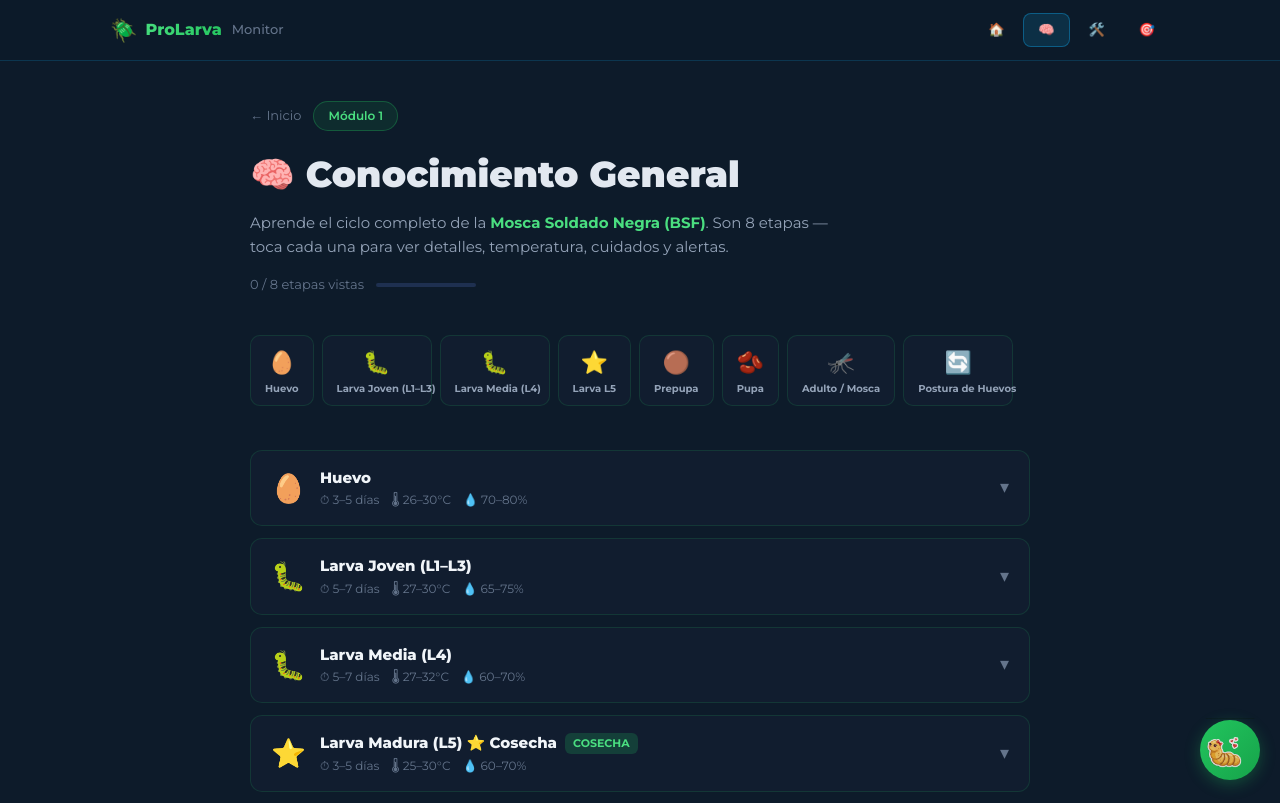
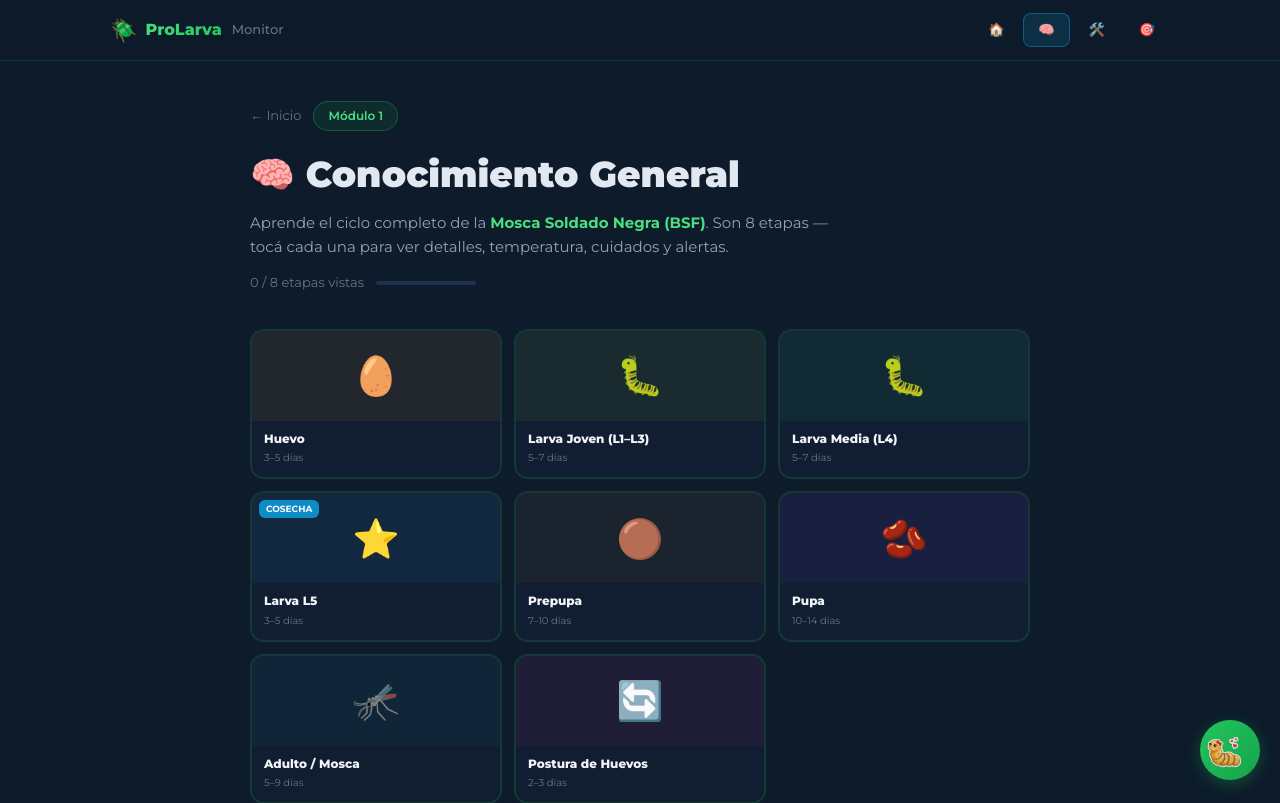
Before and after one commit to coronelzuth/prolarva, a Next.js app: page /conocimiento in a window 1280 px wide. Shown: the top 803 px of the page. Built offline with nearby package versions, Linux system fonts and the light colour scheme.

Commit message:
feat: grid 3x3 en conocimiento + soporte de fotos por etapa

```diff
--- a/src/app/conocimiento/page.tsx
+++ b/src/app/conocimiento/page.tsx
@@ -16,15 +16,15 @@ export default function ConocimientoPage() {
     markStageViewed(id);
   };
 
-  const allViewed = stages.every(s => progress.stagesViewed.includes(s.id));
+  const handleComplete = () => { markCompleted('conocimiento'); };
 
-  const handleComplete = () => {
-    markCompleted('conocimiento');
-  };
+  const activeStage = stages.find(s => s.id === expanded);
 
   return (
     <div style={{ maxWidth: 820, margin: '0 auto', padding: '40px 20px 80px' }}>
-      <div style={{ marginBottom: 40 }}>
+
+      {/* Header */}
+      <div style={{ marginBottom: 36 }}>
         <Link href="/" style={{ fontSize: 13, color: '#64748b', textDecoration: 'none', display: 'inline-flex', alignItems: 'center', gap: 4, marginBottom: 16 }}>
           ← Inicio
         </Link>
@@ -35,103 +35,128 @@ export default function ConocimientoPage() {
           🧠 Conocimiento General
         </h1>
         <p style={{ fontSize: 15, color: '#94a3b8', lineHeight: 1.6, maxWidth: 600 }}>
-          Aprende el ciclo completo de la <strong style={{ color: '#4ade80' }}>Mosca Soldado Negra (BSF)</strong>. Son 8 etapas — toca cada una para ver detalles, temperatura, cuidados y alertas.
+          Aprende el ciclo completo de la <strong style={{ color: '#4ade80' }}>Mosca Soldado Negra (BSF)</strong>. Son 8 etapas — tocá cada una para ver detalles, temperatura, cuidados y alertas.
         </p>
-
-        <div style={{ marginTop: 16, display: 'flex', alignItems: 'center', gap: 12 }}>
-          <div style={{ fontSize: 13, color: '#64748b' }}>
-            {progress.stagesViewed.length} / {stages.length} etapas vistas
-          </div>
+        <div style={{ marginTop: 14, display: 'flex', alignItems: 'center', gap: 12 }}>
+          <div style={{ fontSize: 13, color: '#64748b' }}>{progress.stagesViewed.length} / {stages.length} etapas vistas</div>
           <div style={{ width: 100, height: 4, background: '#1e3050', borderRadius: 2 }}>
             <div style={{ width: `${(progress.stagesViewed.length / stages.length) * 100}%`, height: '100%', background: '#22c55e', borderRadius: 2, transition: 'width 0.3s' }} />
           </div>
         </div>
       </div>
 
-      {/* Ciclo visual */}
-      <div style={{ display: 'flex', gap: 8, overflowX: 'auto', paddingBottom: 12, marginBottom: 32 }}>
-        {stages.map((stage, i) => (
+      {/* Grid 3 x 3 */}
+      <div style={{ display: 'grid', gridTemplateColumns: 'repeat(3, 1fr)', gap: 12, marginBottom: 28 }}>
+        {stages.map((stage) => {
+          const isSelected = expanded === stage.id;
+          const viewed = progress.stagesViewed.includes(stage.id);
+          const hasPhoto = stage.photos && stage.photos.length > 0;
+          return (
             <button
               key={stage.id}
               onClick={() => handleExpand(stage.id)}
               style={{
-              flex: '0 0 auto', display: 'flex', flexDirection: 'column', alignItems: 'center', gap: 4,
-              padding: '10px 14px', borderRadius: 10,
-              background: expanded === stage.id ? `${stage.color}20` : progress.stagesViewed.includes(stage.id) ? 'rgba(30,48,80,0.8)' : 'rgba(21,32,53,0.6)',
-              border: `1px solid ${expanded === stage.id ? stage.color + '80' : progress.stagesViewed.includes(stage.id) ? stage.color + '40' : 'rgba(34,197,94,0.15)'}`,
-              cursor: 'pointer', transition: 'all 0.15s',
-              fontFamily: 'Montserrat, sans-serif',
+                borderRadius: 14, padding: 0, overflow: 'hidden',
+                background: isSelected ? `${stage.color}18` : viewed ? 'rgba(30,48,80,0.85)' : 'rgba(21,32,53,0.7)',
+                border: `2px solid ${isSelected ? stage.color : viewed ? stage.color + '50' : 'rgba(34,197,94,0.15)'}`,
+                cursor: 'pointer', textAlign: 'left', fontFamily: 'Montserrat, sans-serif',
+                transition: 'all 0.15s', position: 'relative',
+                boxShadow: isSelected ? `0 0 16px ${stage.color}30` : 'none',
               }}
             >
-            <span style={{ fontSize: 22 }}>{stage.emoji}</span>
-            <span style={{ fontSize: 10, fontWeight: 700, color: expanded === stage.id ? stage.color : '#94a3b8', whiteSpace: 'nowrap', maxWidth: 80, textAlign: 'center', lineHeight: 1.2 }}>
+              {/* Photo or emoji placeholder */}
+              {hasPhoto ? (
+                <img
+                  src={stage.photos![0]}
+                  alt={stage.name}
+                  style={{ width: '100%', height: 90, objectFit: 'cover', display: 'block' }}
+                />
+              ) : (
+                <div style={{
+                  width: '100%', height: 90, display: 'flex', alignItems: 'center', justifyContent: 'center',
+                  background: `${stage.color}12`,
+                }}>
+                  <span style={{ fontSize: 38 }}>{stage.emoji}</span>
+                </div>
+              )}
+
+              {/* Info */}
+              <div style={{ padding: '10px 12px 12px' }}>
+                <div style={{ fontSize: 12, fontWeight: 800, color: isSelected ? stage.color : '#f1f5f9', lineHeight: 1.3, marginBottom: 4 }}>
                   {stage.name.replace(' ⭐ Cosecha', '').replace(' Madura (L5)', ' L5')}
-            </span>
-            {i < stages.length - 1 && (
-              <span style={{ position: 'absolute', right: -12, top: '50%', color: '#334155', fontSize: 12 }}>→</span>
+                </div>
+                <div style={{ fontSize: 10, color: '#64748b' }}>{stage.duration}</div>
+              </div>
+
+              {/* Badges */}
+              {viewed && (
+                <span style={{ position: 'absolute', top: 7, right: 7, width: 18, height: 18, borderRadius: '50%', background: '#10b981', display: 'flex', alignItems: 'center', justifyContent: 'center', fontSize: 10, color: 'white', fontWeight: 700 }}>✓</span>
+              )}
+              {stage.isHarvestStage && (
+                <span style={{ position: 'absolute', top: 7, left: 7, fontSize: 9, fontWeight: 700, padding: '2px 7px', borderRadius: 6, background: `${stage.color}cc`, color: 'white' }}>COSECHA</span>
               )}
             </button>
+          );
+        })}
+      </div>
+
+      {/* Detail panel */}
+      {activeStage && (
+        <div style={{
+          borderRadius: 16, overflow: 'hidden', marginBottom: 28,
+          border: `1px solid ${activeStage.color}50`,
+          background: `${activeStage.color}08`,
+          animation: 'fadeIn 0.2s ease',
+        }}>
+          {/* Panel header */}
+          <div style={{ padding: '18px 24px', borderBottom: `1px solid ${activeStage.color}25`, display: 'flex', alignItems: 'center', gap: 14 }}>
+            <span style={{ fontSize: 32 }}>{activeStage.emoji}</span>
+            <div style={{ flex: 1 }}>
+              <div style={{ fontSize: 17, fontWeight: 900, color: '#f1f5f9', marginBottom: 3 }}>{activeStage.name}</div>
+              <div style={{ display: 'flex', gap: 14, flexWrap: 'wrap' }}>
+                <span style={{ fontSize: 12, color: '#64748b' }}>⏱ {activeStage.duration}</span>
+                <span style={{ fontSize: 12, color: '#64748b' }}>🌡 {activeStage.temp}</span>
+                <span style={{ fontSize: 12, color: '#64748b' }}>💧 {activeStage.humidity}</span>
+              </div>
+            </div>
+            <button onClick={() => setExpanded(null)} style={{ background: 'none', border: 'none', color: '#64748b', cursor: 'pointer', fontSize: 20, lineHeight: 1, padding: 4 }}>×</button>
+          </div>
+
+          <div style={{ padding: '20px 24px' }}>
+            <p style={{ fontSize: 14, color: '#cbd5e1', lineHeight: 1.7, marginBottom: 20 }}>{activeStage.description}</p>
+
+            {/* Fotos */}
+            {activeStage.photos && activeStage.photos.length > 0 ? (
+              <div style={{ marginBottom: 20 }}>
+                <div style={{ fontSize: 11, fontWeight: 700, color: '#64748b', marginBottom: 10, letterSpacing: 1 }}>📸 FOTOS</div>
+                <div style={{ display: 'grid', gridTemplateColumns: 'repeat(auto-fill, minmax(130px, 1fr))', gap: 8 }}>
+                  {activeStage.photos.map((photo, i) => (
+                    <img key={i} src={photo} alt={`${activeStage.name} ${i + 1}`}
+                      style={{ width: '100%', height: 110, objectFit: 'cover', borderRadius: 10, border: `1px solid ${activeStage.color}30` }}
+                    />
                   ))}
                 </div>
+              </div>
+            ) : (
+              <div style={{ marginBottom: 20, padding: '14px 16px', background: 'rgba(30,48,80,0.5)', borderRadius: 10, border: '1px dashed rgba(100,116,139,0.3)', display: 'flex', alignItems: 'center', gap: 10 }}>
+                <span style={{ fontSize: 18 }}>📷</span>
+                <span style={{ fontSize: 12, color: '#475569' }}>Sin fotos aún — podés agregar fotos de esta etapa en <code style={{ fontSize: 11, background: 'rgba(0,0,0,0.3)', padding: '1px 5px', borderRadius: 4 }}>data/stages.ts</code></span>
+              </div>
+            )}
 
-      {/* Stage detail cards */}
-      <div style={{ display: 'flex', flexDirection: 'column', gap: 12 }}>
-        {stages.map((stage) => {
-          const isOpen = expanded === stage.id;
-          const viewed = progress.stagesViewed.includes(stage.id);
-          return (
-            <div
-              key={stage.id}
-              style={{
-                borderRadius: 12, overflow: 'hidden',
-                border: `1px solid ${isOpen ? stage.color + '60' : viewed ? stage.color + '30' : 'rgba(34,197,94,0.15)'}`,
-                background: isOpen ? `${stage.color}08` : 'rgba(21,32,53,0.6)',
-                transition: 'all 0.2s',
-              }}
-            >
-              <button
-                onClick={() => handleExpand(stage.id)}
-                style={{
-                  width: '100%', display: 'flex', alignItems: 'center', gap: 14, padding: '16px 20px',
-                  background: 'none', border: 'none', cursor: 'pointer', textAlign: 'left',
-                  fontFamily: 'Montserrat, sans-serif',
-                }}
-              >
-                <span style={{ fontSize: 28, flexShrink: 0 }}>{stage.emoji}</span>
-                <div style={{ flex: 1 }}>
-                  <div style={{ display: 'flex', alignItems: 'center', gap: 8, marginBottom: 2 }}>
-                    <span style={{ fontSize: 15, fontWeight: 800, color: '#f1f5f9' }}>{stage.name}</span>
-                    {stage.isHarvestStage && (
-                      <span style={{ fontSize: 11, fontWeight: 700, padding: '2px 8px', borderRadius: 6, background: 'rgba(34,197,94,0.2)', color: '#4ade80' }}>COSECHA</span>
-                    )}
-                    {viewed && !isOpen && <span style={{ fontSize: 11, color: '#10b981' }}>✓</span>}
-                  </div>
-                  <div style={{ display: 'flex', gap: 12, flexWrap: 'wrap' }}>
-                    <span style={{ fontSize: 12, color: '#64748b' }}>⏱ {stage.duration}</span>
-                    <span style={{ fontSize: 12, color: '#64748b' }}>🌡 {stage.temp}</span>
-                    <span style={{ fontSize: 12, color: '#64748b' }}>💧 {stage.humidity}</span>
-                  </div>
-                </div>
-                <span style={{ color: '#64748b', fontSize: 18, transform: isOpen ? 'rotate(180deg)' : 'none', transition: 'transform 0.2s' }}>▾</span>
-              </button>
-
-              {isOpen && (
-                <div style={{ padding: '0 20px 20px' }}>
-                  <div style={{ height: 1, background: `${stage.color}30`, marginBottom: 16 }} />
-                  <p style={{ fontSize: 14, color: '#cbd5e1', lineHeight: 1.7, marginBottom: 20 }}>{stage.description}</p>
-
+            {/* Tips y Alertas */}
             <div style={{ display: 'grid', gridTemplateColumns: '1fr 1fr', gap: 16 }}>
               <div>
-                      <div style={{ fontSize: 12, fontWeight: 700, color: '#10b981', marginBottom: 8 }}>✅ CONSEJOS</div>
-                      {stage.tips.map((tip, i) => (
-                        <div key={i} style={{ fontSize: 13, color: '#94a3b8', marginBottom: 6, paddingLeft: 12, borderLeft: `2px solid ${stage.color}40`, lineHeight: 1.5 }}>
+                <div style={{ fontSize: 11, fontWeight: 700, color: '#10b981', marginBottom: 8, letterSpacing: 1 }}>✅ CONSEJOS</div>
+                {activeStage.tips.map((tip, i) => (
+                  <div key={i} style={{ fontSize: 13, color: '#94a3b8', marginBottom: 6, paddingLeft: 12, borderLeft: `2px solid ${activeStage.color}40`, lineHeight: 1.5 }}>
                     {tip}
                   </div>
                 ))}
               </div>
               <div>
-                      <div style={{ fontSize: 12, fontWeight: 700, color: '#ef4444', marginBottom: 8 }}>⚠️ ALERTAS</div>
-                      {stage.alerts.map((alert, i) => (
+                <div style={{ fontSize: 11, fontWeight: 700, color: '#ef4444', marginBottom: 8, letterSpacing: 1 }}>⚠️ ALERTAS</div>
+                {activeStage.alerts.map((alert, i) => (
                   <div key={i} style={{ fontSize: 13, color: '#94a3b8', marginBottom: 6, paddingLeft: 12, borderLeft: '2px solid rgba(239,68,68,0.4)', lineHeight: 1.5 }}>
                     {alert}
                   </div>
@@ -139,14 +164,11 @@ export default function ConocimientoPage() {
               </div>
             </div>
           </div>
+        </div>
       )}
-            </div>
-          );
-        })}
-      </div>
 
       {/* Complete module CTA */}
-      <div style={{ marginTop: 40, padding: 24, background: 'rgba(34,197,94,0.08)', border: '1px solid rgba(34,197,94,0.25)', borderRadius: 16, textAlign: 'center' }}>
+      <div style={{ marginTop: 16, padding: 24, background: 'rgba(34,197,94,0.08)', border: '1px solid rgba(34,197,94,0.25)', borderRadius: 16, textAlign: 'center' }}>
         {progress.modulesCompleted.includes('conocimiento') ? (
           <div>
             <div style={{ fontSize: 20, marginBottom: 8 }}>✅</div>
@@ -159,10 +181,7 @@ export default function ConocimientoPage() {
           <div>
             <div style={{ fontWeight: 700, color: '#f1f5f9', fontSize: 16, marginBottom: 6 }}>¿Ya revisaste todas las etapas?</div>
             <div style={{ fontSize: 13, color: '#64748b', marginBottom: 16 }}>Marca el módulo como completado para llevar tu progreso</div>
-            <button
-              onClick={handleComplete}
-              style={{ display: 'inline-flex', alignItems: 'center', gap: 8, background: 'linear-gradient(135deg,#22c55e,#16a34a)', color: 'white', padding: '12px 24px', borderRadius: 10, border: 'none', cursor: 'pointer', fontWeight: 700, fontSize: 14, fontFamily: 'Montserrat, sans-serif', marginRight: 12 }}
-            >
+            <button onClick={handleComplete} style={{ display: 'inline-flex', alignItems: 'center', gap: 8, background: 'linear-gradient(135deg,#22c55e,#16a34a)', color: 'white', padding: '12px 24px', borderRadius: 10, border: 'none', cursor: 'pointer', fontWeight: 700, fontSize: 14, fontFamily: 'Montserrat, sans-serif', marginRight: 12 }}>
               ✓ Completar Módulo 1
             </button>
             <Link href="/preparacion" style={{ fontSize: 13, color: '#64748b', textDecoration: 'none' }}>
--- a/src/data/stages.ts
+++ b/src/data/stages.ts
@@ -10,6 +10,7 @@ export interface Stage {
   tips: string[];
   alerts: string[];
   isHarvestStage?: boolean;
+  photos?: string[];
 }
 
 export const stages: Stage[] = [
```
Lines whose indentation alone changed are shown as unchanged.
